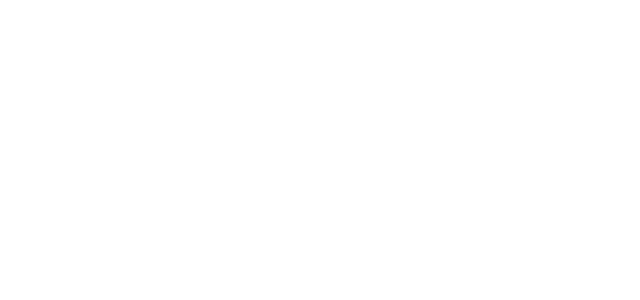
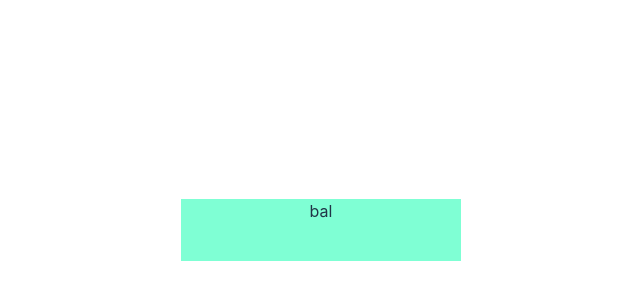
Before and after one commit to shmuelas7/client-Mailbox, a React (Vite) app: page / in a window 1280 px wide. Shown: the part 170-470 px from the top of the page, without its empty margins (319-959 px from the left). Built offline with nearby package versions, Linux system fonts and the light colour scheme.

Commit message:
update inbox copo

```diff
--- a/src/App.jsx
+++ b/src/App.jsx
@@ -2,13 +2,14 @@
 import reactLogo from './assets/react.svg'
 import viteLogo from '/vite.svg'
 import './App.css'
+import Inbox from './components/Inbox'
 
 function App() {
 
 
   return (
     <>
-
+  <Inbox></Inbox>
 
 
     </>
--- a/src/components/Inbox/index.jsx
+++ b/src/components/Inbox/index.jsx
@@ -1,7 +1,7 @@
 import React from 'react'
 import styles from './style.module.css'
 
-export default function index() {
+export default function Inbox () {
 
 
 
@@ -9,7 +9,9 @@
 
     return (
     <div className={styles.Inbox}>
-        content
+       <div className={styles.Content}>
+bal
+       </div>
 
     </div>
   )
--- a/src/components/Inbox/style.module.css
+++ b/src/components/Inbox/style.module.css
@@ -6,4 +6,5 @@
 left: -1676px;
 gap: 0px;
 opacity: 0px;
+background-color: aquamarine;
 }
```
